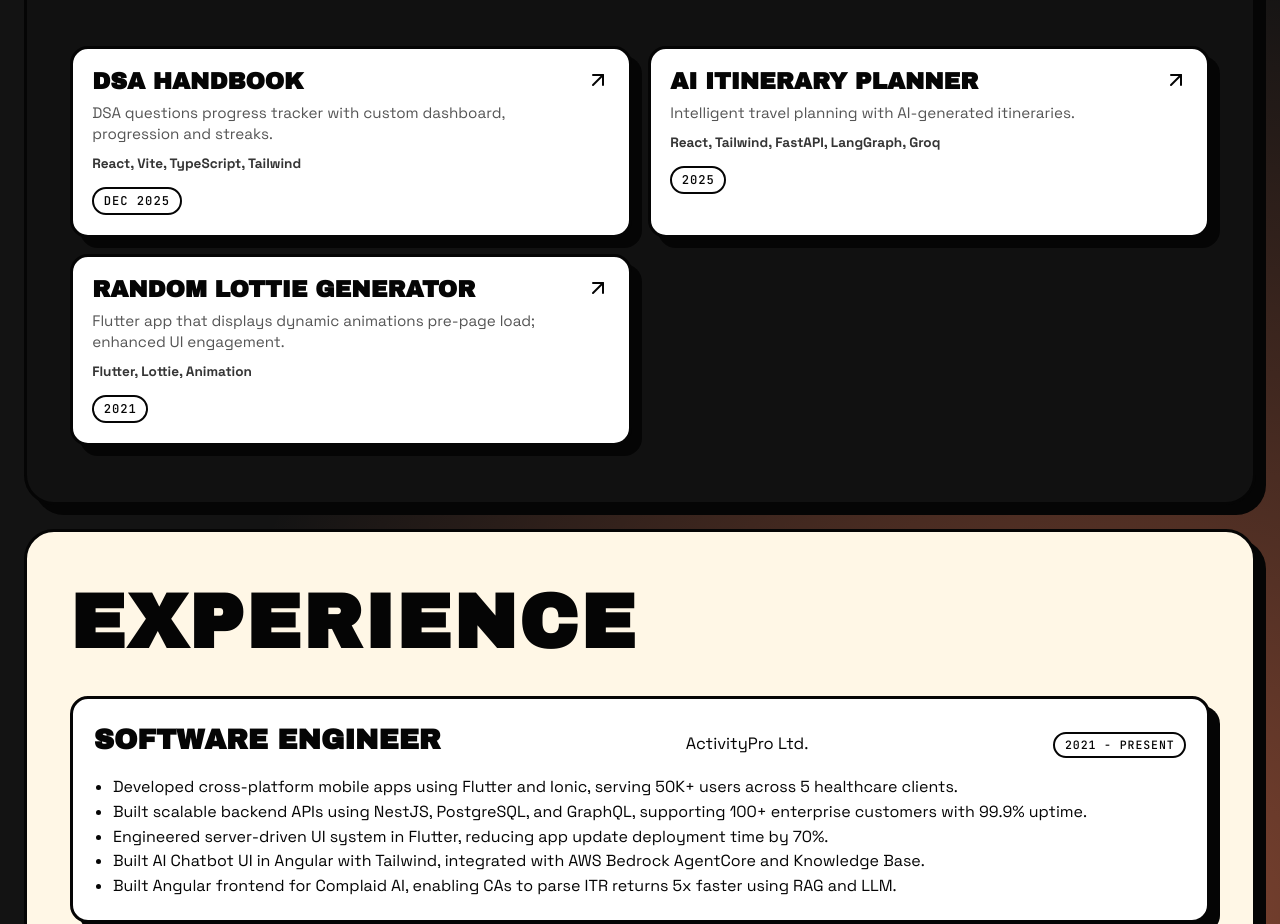
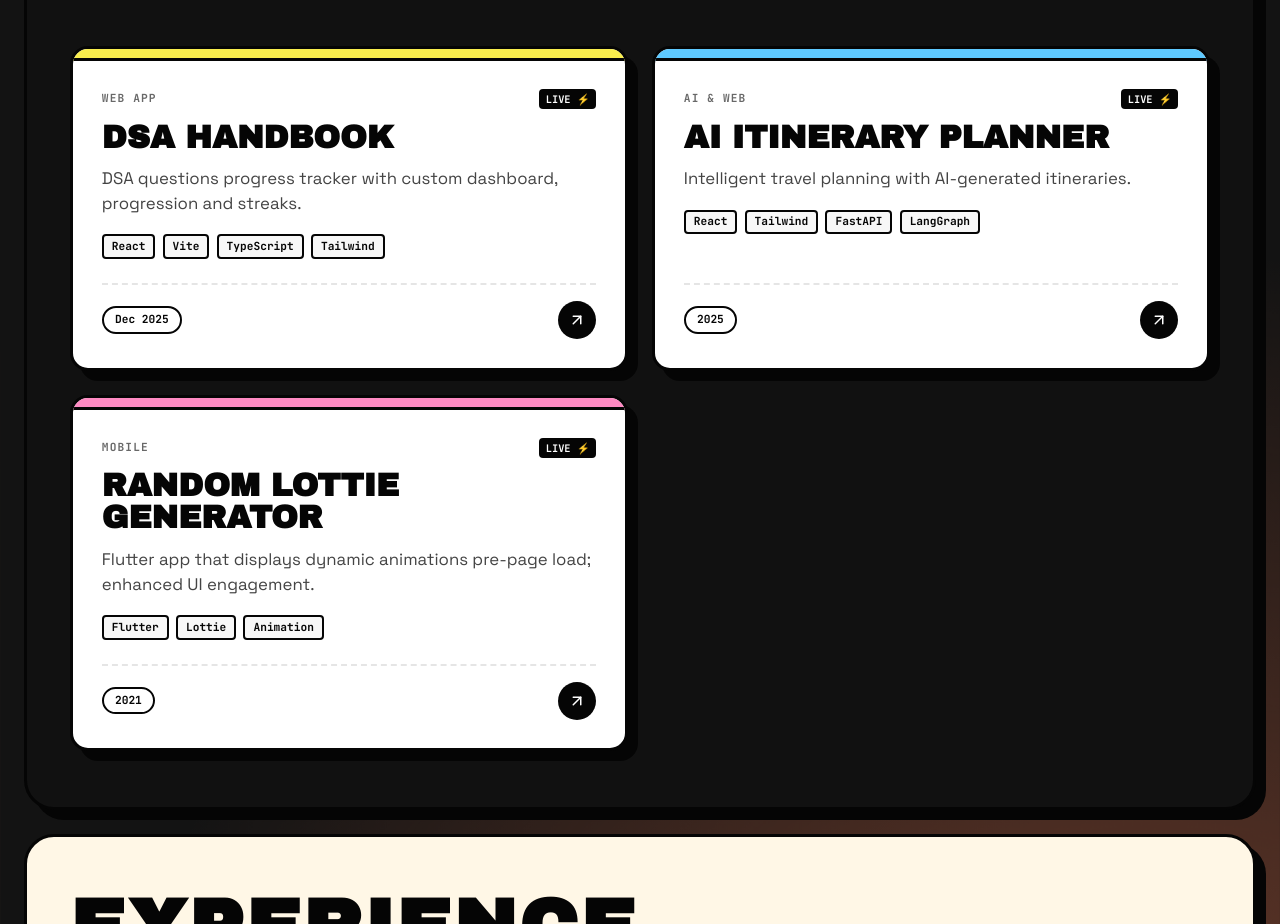
Before and after one commit to debsumar/my-portfolio, a React (Vite) app: page / in a window 1280 px wide. Shown: the part 1876-2800 px from the top of the page. Built offline with nearby package versions, Linux system fonts and the light colour scheme.

Commit message:
feat: Redesign project cards and experience timeline with new UI elements, dynamic styling, and project categories.

```diff
--- a/src/App.css
+++ b/src/App.css
@@ -545,107 +545,296 @@
 
 .projects-grid {
   display: grid;
-  grid-template-columns: repeat(2, minmax(0, 1fr));
-  gap: 1rem;
+  grid-template-columns: repeat(auto-fit, minmax(400px, 1fr));
+  gap: 1.5rem;
 }
 
 .project-card {
+  position: relative;
   display: flex;
-  justify-content: space-between;
-  gap: 1rem;
-  padding: 1.2rem;
-  background: #fff;
+  flex-direction: column;
+  padding: 0;
+  background: white;
   color: var(--ink-strong);
-  transition: transform 0.2s ease;
+  min-height: 280px;
+  transition: all 0.3s cubic-bezier(0.175, 0.885, 0.32, 1.275);
+  overflow: hidden;
 }
 
 .project-card:hover {
-  transform: translate(-4px, -4px);
+  transform: translate(-8px, -8px);
+  box-shadow: 18px 18px 0 var(--ink-strong);
+}
+
+.project-accent-bar {
+  height: 12px;
+  width: 100%;
+  border-bottom: 3px solid var(--ink-strong);
+}
+
+.project-card-body {
+  padding: 1.8rem;
+  display: flex;
+  flex-direction: column;
+  flex-grow: 1;
+}
+
+.project-meta-top {
+  display: flex;
+  justify-content: space-between;
+  align-items: center;
+  margin-bottom: 0.8rem;
+}
+
+.project-category {
+  font-family: var(--font-mono);
+  font-size: 0.7rem;
+  font-weight: 800;
+  letter-spacing: 0.1em;
+  color: var(--ink-strong);
+  opacity: 0.6;
+}
+
+.project-status-badge {
+  font-family: var(--font-mono);
+  font-size: 0.65rem;
+  font-weight: 800;
+  background: var(--ink-strong);
+  color: #fff;
+  padding: 0.15rem 0.4rem;
+  border-radius: 4px;
 }
 
 .project-info h3 {
-  margin: 0 0 0.4rem;
-  font-size: 1.45rem;
-  line-height: 1.2;
+  margin: 0 0 0.8rem;
   font-family: var(--font-display);
+  font-size: 2rem;
+  line-height: 1;
   text-transform: uppercase;
+  color: var(--ink-strong);
 }
 
 .project-desc {
-  margin: 0.2rem 0 0.6rem;
-  font-size: 0.95rem;
-  line-height: 1.4;
-  color: #555;
+  margin: 0 0 1.2rem;
+  font-size: 1.05rem;
+  line-height: 1.45;
+  color: #444;
 }
 
-.project-tech {
-  margin: 0 0 0.8rem;
-  color: #353535;
-  line-height: 1.5;
-  font-weight: 600;
-  font-size: 0.85rem;
+.project-tech-tags {
+  margin-top: auto;
+  display: flex;
+  flex-wrap: wrap;
+  gap: 0.45rem;
+  margin-bottom: 1.5rem;
+}
+
+.tech-tag {
+  background: rgba(0,0,0,0.03);
+  border: 2px solid var(--ink-strong);
+  padding: 0.15rem 0.5rem;
+  font-family: var(--font-mono);
+  font-size: 0.7rem;
+  font-weight: 700;
+  border-radius: 4px;
+  color: var(--ink-strong);
+}
+
+.project-footer {
+  display: flex;
+  justify-content: space-between;
+  align-items: center;
+  margin-top: auto;
+  padding-top: 1rem;
+  border-top: 2px dashed rgba(0,0,0,0.1);
 }
 
 .project-year {
   display: inline-block;
   border: 2px solid var(--ink-strong);
   border-radius: 999px;
-  padding: 0.22rem 0.6rem;
+  padding: 0.25rem 0.7rem;
   font-family: var(--font-mono);
-  font-size: 0.76rem;
-  text-transform: uppercase;
-  letter-spacing: 0.08em;
+  font-size: 0.7rem;
+  font-weight: 700;
+  background: #fff;
 }
 
-.project-arrow {
-  align-self: flex-start;
+.project-arrow-box {
+  display: flex;
+  align-items: center;
+  gap: 0.8rem;
 }
+
+.view-text {
+  font-family: var(--font-mono);
+  font-size: 0.75rem;
+  font-weight: 800;
+  letter-spacing: 0.05em;
+  opacity: 0;
+  transform: translateX(10px);
+  transition: all 0.3s ease;
+}
+
+.project-card:hover .view-text {
+  opacity: 1;
+  transform: translateX(0);
+}
+
+.project-card .project-arrow {
+  background: var(--ink-strong);
+  color: #fff;
+  width: 38px;
+  height: 38px;
+  border-radius: 50%;
+  display: flex;
+  align-items: center;
+  justify-content: center;
+  transition: all 0.3s ease;
+}
+
+.project-card:hover .project-arrow {
+  transform: rotate(45deg);
+  background: var(--accent-orange);
+}
+
+/* Accent Colors */
+.project-card.accent-lime .project-accent-bar { background: var(--accent-lime); }
+.project-card.accent-blue .project-accent-bar { background: var(--accent-blue); }
+.project-card.accent-pink .project-accent-bar { background: var(--accent-pink); }
+.project-card.accent-orange .project-accent-bar { background: var(--accent-orange); }
 
 .experience-list {
   display: flex;
   flex-direction: column;
-  gap: 1rem;
+  gap: 2.5rem;
+  position: relative;
+  padding-left: 1.5rem;
+}
+
+.experience-list::before {
+  content: '';
+  position: absolute;
+  left: 0;
+  top: 0;
+  bottom: 0;
+  width: 4px;
+  background: var(--ink-strong);
+  border-radius: 2px;
 }
 
 .experience-item {
+  position: relative;
   background: #fff;
-  padding: 1.3rem;
+  padding: 2rem;
+  transition: transform 0.2s ease;
+}
+
+.experience-item:hover {
+  transform: translateX(8px);
+}
+
+.experience-item::before {
+  content: '';
+  position: absolute;
+  left: -1.5rem;
+  top: 2.2rem;
+  width: 1.5rem;
+  height: 4px;
+  background: var(--ink-strong);
+}
+
+.exp-dot {
+  position: absolute;
+  left: -2.05rem;
+  top: 1.95rem;
+  width: 1rem;
+  height: 1rem;
+  background: var(--accent-lime);
+  border: 3px solid var(--ink-strong);
+  border-radius: 50%;
+  z-index: 2;
 }
 
 .exp-header {
   display: flex;
+  flex-direction: column;
+  gap: 0.5rem;
+  margin-bottom: 1.5rem;
+}
+
+.exp-role-row {
+  display: flex;
   justify-content: space-between;
-  align-items: baseline;
+  align-items: flex-start;
+  gap: 1rem;
   flex-wrap: wrap;
-  gap: 0.7rem;
-  margin-bottom: 1rem;
 }
 
 .exp-role {
   margin: 0;
   font-family: var(--font-display);
-  font-size: 1.75rem;
+  font-size: clamp(1.4rem, 4vw, 2.2rem);
   text-transform: uppercase;
+  line-height: 1;
+  color: var(--ink-strong);
+}
+
+.exp-meta-row {
+  display: flex;
+  align-items: center;
+  gap: 1rem;
+  flex-wrap: wrap;
 }
 
 .exp-company {
-  font-size: 1.03rem;
+  font-family: var(--font-mono);
+  font-weight: 700;
+  font-size: 0.85rem;
+  letter-spacing: 0.05em;
+  text-transform: uppercase;
+  color: #555;
+  background: rgba(0,0,0,0.04);
+  padding: 0.3rem 0.6rem;
+  border-radius: 4px;
 }
 
 .exp-period {
   border: 2px solid var(--ink-strong);
   border-radius: 999px;
-  padding: 0.2rem 0.6rem;
+  padding: 0.25rem 0.75rem;
   font-family: var(--font-mono);
-  font-size: 0.72rem;
-  letter-spacing: 0.08em;
+  font-size: 0.7rem;
+  font-weight: 700;
+  letter-spacing: 0.1em;
   text-transform: uppercase;
+  background: var(--paper);
 }
 
 .exp-desc {
   margin: 0;
-  padding-left: 1.2rem;
-  line-height: 1.55;
+  padding: 0;
+  list-style: none;
+  display: flex;
+  flex-direction: column;
+  gap: 0.8rem;
+}
+
+.exp-desc li {
+  position: relative;
+  padding-left: 1.5rem;
+  line-height: 1.6;
+  font-size: 1.05rem;
+  color: #333;
+}
+
+.exp-desc li::before {
+  content: '→';
+  position: absolute;
+  left: 0;
+  top: 0;
+  font-weight: 800;
+  color: var(--accent-orange);
 }
 
 /* Contact Section Refactor */
@@ -968,9 +1157,22 @@
     display: none;
   }
 
-  .content-section {
-    padding: 2.5rem 0.85rem;
-    border-radius: 24px;
+  .experience-list {
+    padding-left: 1rem;
+    gap: 1.8rem;
+  }
+
+  .experience-item {
+    padding: 1.5rem;
+  }
+
+  .exp-role-row {
+    flex-direction: column;
+    gap: 0.8rem;
+  }
+
+  .exp-period {
+    align-self: flex-start;
   }
 
   .contact-grid {
--- a/src/App.tsx
+++ b/src/App.tsx
@@ -184,26 +184,49 @@ const App: React.FC = () => {
         <div className="container">
           <h2 className="section-title">SELECTED WORKS</h2>
           <div className="projects-grid">
-            {projects.map((project, index) => (
+            {projects.map((project, index) => {
+              const accentClasses = ['accent-lime', 'accent-blue', 'accent-pink', 'accent-orange'];
+              const accentClass = accentClasses[index % accentClasses.length];
+
+              return (
                 <a
                   key={index}
                   href={project.link || '#'}
-                target={project.link ? "_blank" : "_self"}
+                  target={project.link ? "_blank" : "_blank"}
                   rel="noreferrer"
-                className="project-card brutal-card"
+                  className={`project-card brutal-card ${accentClass}`}
                   style={{ textDecoration: 'none' }}
                 >
+                  <div className="project-accent-bar" />
+                  <div className="project-card-body">
                     <div className="project-info">
+                      <div className="project-meta-top">
+                        <span className="project-category">{project.category}</span>
+                        <span className="project-status-badge">LIVE ⚡</span>
+                      </div>
                       <h3>{project.title}</h3>
                       <p className="project-desc">{project.description}</p>
-                  <p className="project-tech">{project.technologies.join(', ')}</p>
+
+                      <div className="project-tech-tags">
+                        {project.technologies.slice(0, 4).map((tech, i) => (
+                          <span key={i} className="tech-tag">{tech}</span>
+                        ))}
+                      </div>
+                    </div>
+
+                    <div className="project-footer">
                       <span className="project-year">{project.date}</span>
+                      <div className="project-arrow-box">
+                        <span className="view-text">VIEW CASE</span>
+                        <div className="project-arrow">
+                          <ArrowUpRight size={18} />
                         </div>
-                <div className="project-arrow">
-                  <ArrowUpRight size={24} />
+                      </div>
+                    </div>
                   </div>
                 </a>
-            ))}
+              );
+            })}
           </div>
         </div>
       </section>
@@ -214,10 +237,15 @@ const App: React.FC = () => {
           <div className="experience-list">
             {experiences.map((exp, index) => (
               <div key={index} className="experience-item brutal-card">
+                <div className="exp-dot" />
                 <div className="exp-header">
+                  <div className="exp-role-row">
                     <h3 className="exp-role">{exp.title}</h3>
+                    <span className="exp-period">{exp.period}</span>
+                  </div>
+                  <div className="exp-meta-row">
                     <span className="exp-company">{exp.company}</span>
-                  <span className="exp-period">{exp.period}</span>
+                  </div>
                 </div>
                 <ul className="exp-desc">
                   {exp.description.map((desc, i) => (
--- a/src/data.ts
+++ b/src/data.ts
@@ -16,21 +16,24 @@ export const projects = [
         date: 'Dec 2025',
         description: 'DSA questions progress tracker with custom dashboard, progression and streaks.',
         technologies: ['React', 'Vite', 'TypeScript', 'Tailwind'],
-        link: 'https://dsa-handbook.vercel.app/about'
+        link: 'https://dsa-handbook.vercel.app/about',
+        category: 'WEB APP'
     },
     {
         title: 'AI Itinerary Planner',
         date: '2025',
         description: 'Intelligent travel planning with AI-generated itineraries.',
         technologies: ['React', 'Tailwind', 'FastAPI', 'LangGraph', 'Groq'],
-        link: 'https://aiitenerary.vercel.app/'
+        link: 'https://aiitenerary.vercel.app/',
+        category: 'AI & WEB'
     },
     {
         title: 'Random Lottie Generator',
         date: '2021',
         description: 'Flutter app that displays dynamic animations pre-page load; enhanced UI engagement.',
         technologies: ['Flutter', 'Lottie', 'Animation'],
-        link: 'https://github.com/debsumar/Random-lottie-animation-generator'
+        link: 'https://github.com/debsumar/Random-lottie-animation-generator',
+        category: 'MOBILE'
     }
 ];
 
```
Lines whose indentation alone changed are shown as unchanged.
